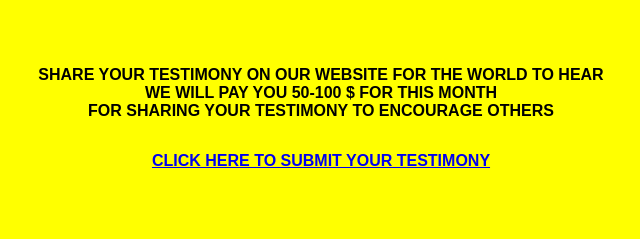
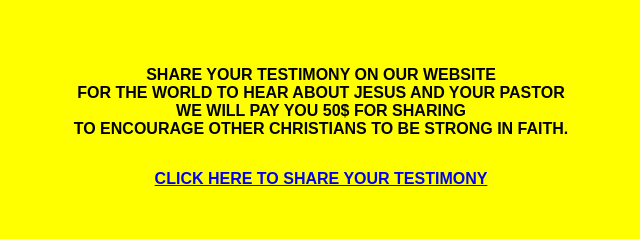
Before and after one commit to oak29/testimony, a plain HTML site: page index.html in a window 1280 px wide. Shown: the whole page, without its empty margins (319-959 px from the left). Drawn offline with Linux system fonts and the light colour scheme.

Commit message:
Update index.html

```diff
--- a/index.html
+++ b/index.html
@@ -81,10 +81,10 @@
 <body>
   <div class="container">
 
-   <p><b> SHARE YOUR TESTIMONY ON OUR WEBSITE FOR THE WORLD TO HEAR<br>WE WILL PAY YOU
-50-100 $ FOR THIS MONTH<br> FOR SHARING YOUR TESTIMONY TO ENCOURAGE OTHERS </b></p>
+   <p><b> SHARE YOUR TESTIMONY ON OUR WEBSITE<BR> FOR THE WORLD TO HEAR ABOUT JESUS AND YOUR PASTOR<BR> WE WILL PAY YOU
+50$ FOR SHARING<BR> TO ENCOURAGE OTHER CHRISTIANS TO BE STRONG IN FAITH. </b></p>
 
-	<p><b><a href='https://c2hxh289.caspio.com/dp/1adbd0004430347a2a4547a29b70 '>CLICK HERE TO SUBMIT YOUR TESTIMONY </a></b></p>   </p>
+	<p><b><a href='https://c2hxh289.caspio.com/dp/1adbd0004430347a2a4547a29b70 '>CLICK HERE TO SHARE YOUR TESTIMONY </a></b></p>   </p>
 
 
 </body>
```
